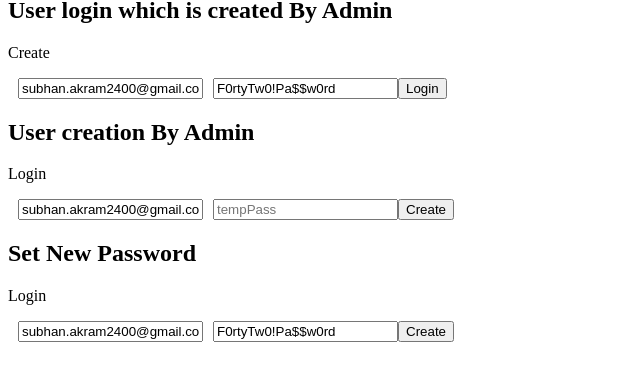
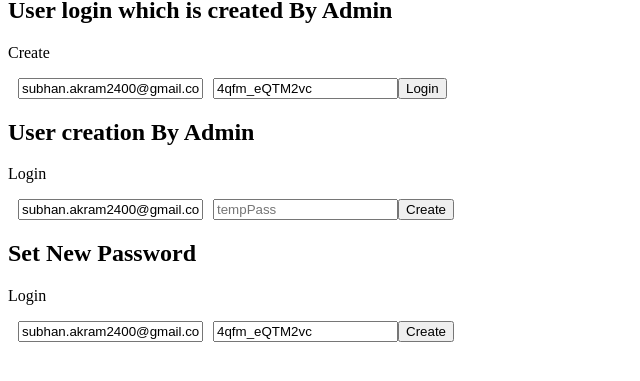
Before and after one commit to subhan300/aws-auth-adk, a React (Vite) app: page / in a window 1280 px wide. Shown: the part 347-728 px from the top of the page, without its empty margins (0-640 px from the left). Built offline with nearby package versions, Linux system fonts and the light colour scheme.

Commit message:
aws login password updated

```diff
--- a/src/aws-utils/basicAuthentication.js
+++ b/src/aws-utils/basicAuthentication.js
@@ -86,7 +86,6 @@ async function initiateAndRespondToAuth(username, password, newPassword) {
 
 
 async function createUser(username, password, email) {
-    debugger
     try {
         // Call the SignUp API to create a new user
         const command = new AdminCreateUserCommand({
--- a/src/sections/AWSSimpleAuthenticaltion.jsx
+++ b/src/sections/AWSSimpleAuthenticaltion.jsx
@@ -3,7 +3,7 @@ import { createUser, initiateAuth, newPassword, passwordReset } from "../aws-uti
 
 function AWSSimpleAuthenticaltion() {
   const [username, setUserName] = useState("subhan.akram2400@gmail.com");
-  const [password, setPassword] = useState("F0rtyTw0!Pa$$w0rd");
+  const [password, setPassword] = useState("4qfm_eQTM2vc");
   const [tempPass,setTempPass] = useState("")
   async function login(username, password) {
     try {
```
